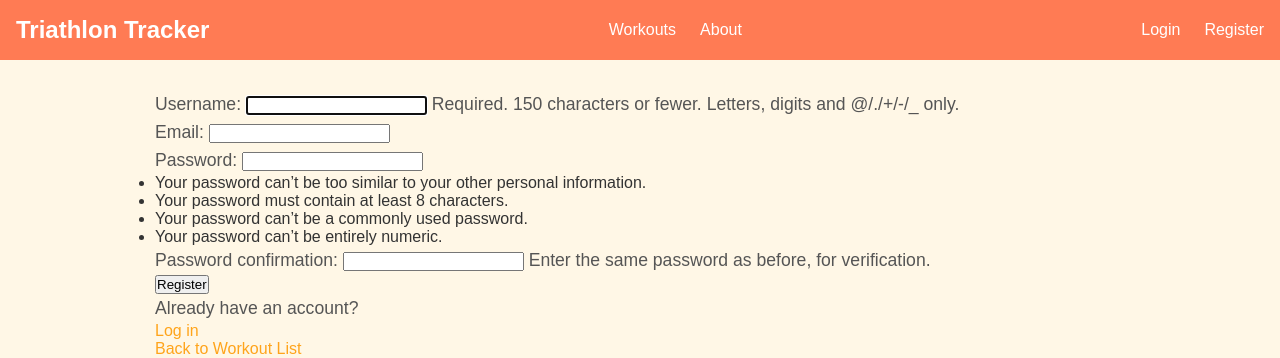
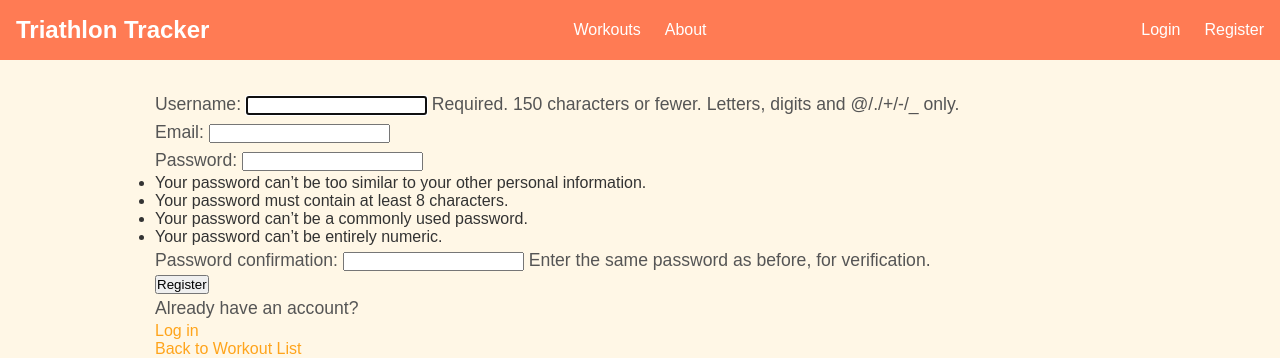
Before and after one commit to juancmorenoh/django_triathlon_tracker, a Django app: page /register/ in a window 1280 px wide. Shown: the top 358 px of the page. Run offline with Django 5.2, Linux system fonts and the light colour scheme.

Commit message:
Center the nav-list in the header

```diff
--- a/static/css/styles.css
+++ b/static/css/styles.css
@@ -38,6 +38,9 @@ header {
     display: flex;
     list-style: none;
     gap: 1.5rem;
+    position: absolute;
+    left: 50%;
+    transform: translateX(-50%);
 }
 
 .nav-list a {
@@ -55,12 +58,6 @@ header {
 .user-actions a{
     text-decoration: none;
     color: #fff;
-}
-
-.user-actions form {
-    margin: 0;
-    padding: 0.5rem 0;
-
 }
 
 .nav-logout-btn {
```
